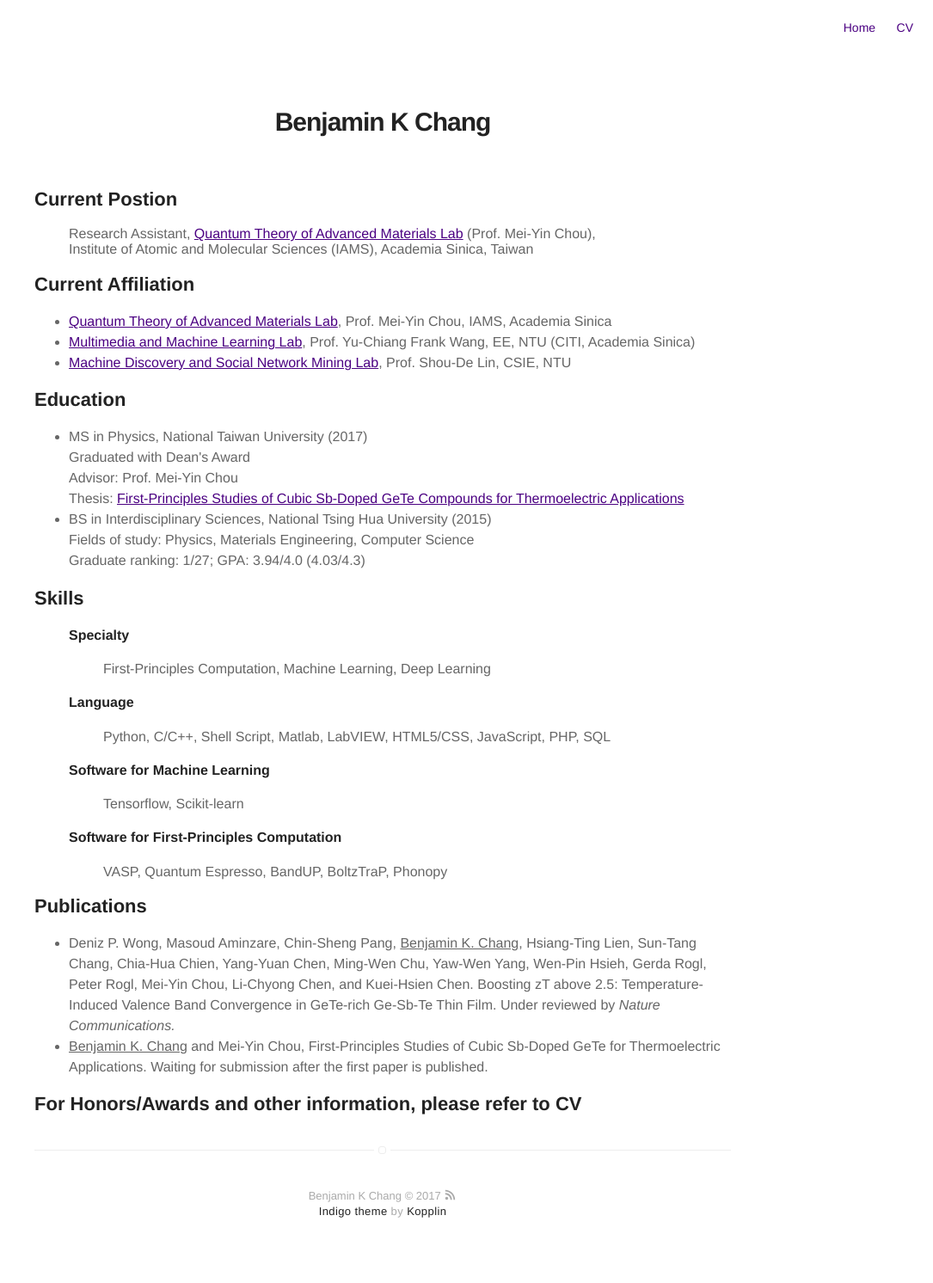
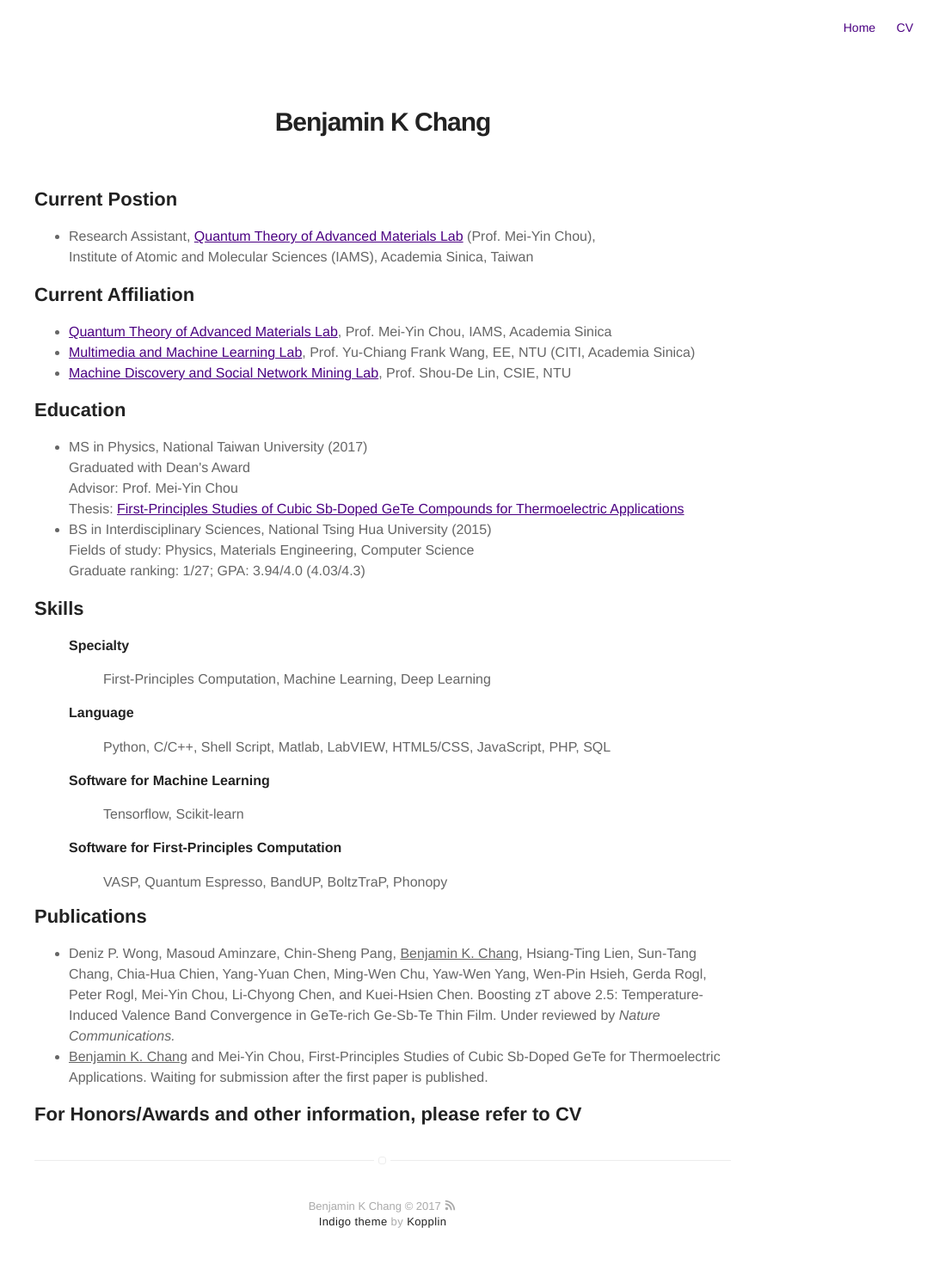
Before and after one commit to bkchang/bkchang.github.io, a Jekyll site: the page built from about.md, in a window 1280 px wide. Shown: the whole page at 86% size, without its empty margins (195-1280 px from the left). Built offline with Jekyll 4.4.1, drawn with Linux system fonts in a browser that asks for light colours.

```diff
--- a/about.md
+++ b/about.md
@@ -8,7 +8,7 @@ layout: page
 
 <h2>Current Postion</h2>
 <ul>
-Research Assistant, <a href="https://www.iams.sinica.edu.tw/project/mychou">Quantum Theory of Advanced Materials Lab</a> (Prof. Mei-Yin Chou),<br> Institute of Atomic and Molecular Sciences (IAMS), Academia Sinica, Taiwan
+<li>Research Assistant, <a href="https://www.iams.sinica.edu.tw/project/mychou">Quantum Theory of Advanced Materials Lab</a> (Prof. Mei-Yin Chou),<br> Institute of Atomic and Molecular Sciences (IAMS), Academia Sinica, Taiwan</li>
 </ul>
 <!-- -->
 <h2>Current Affiliation</h2>
```
